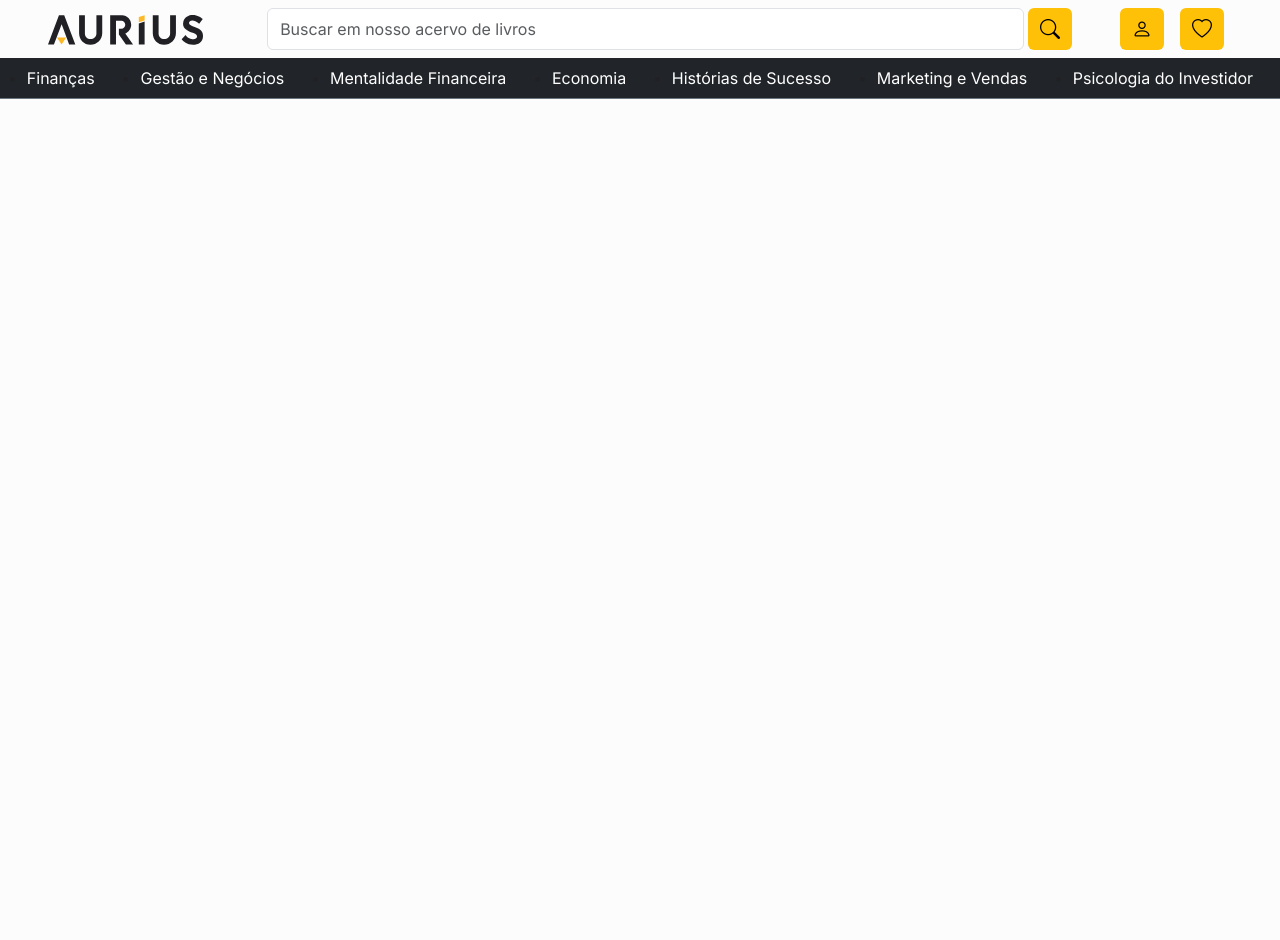
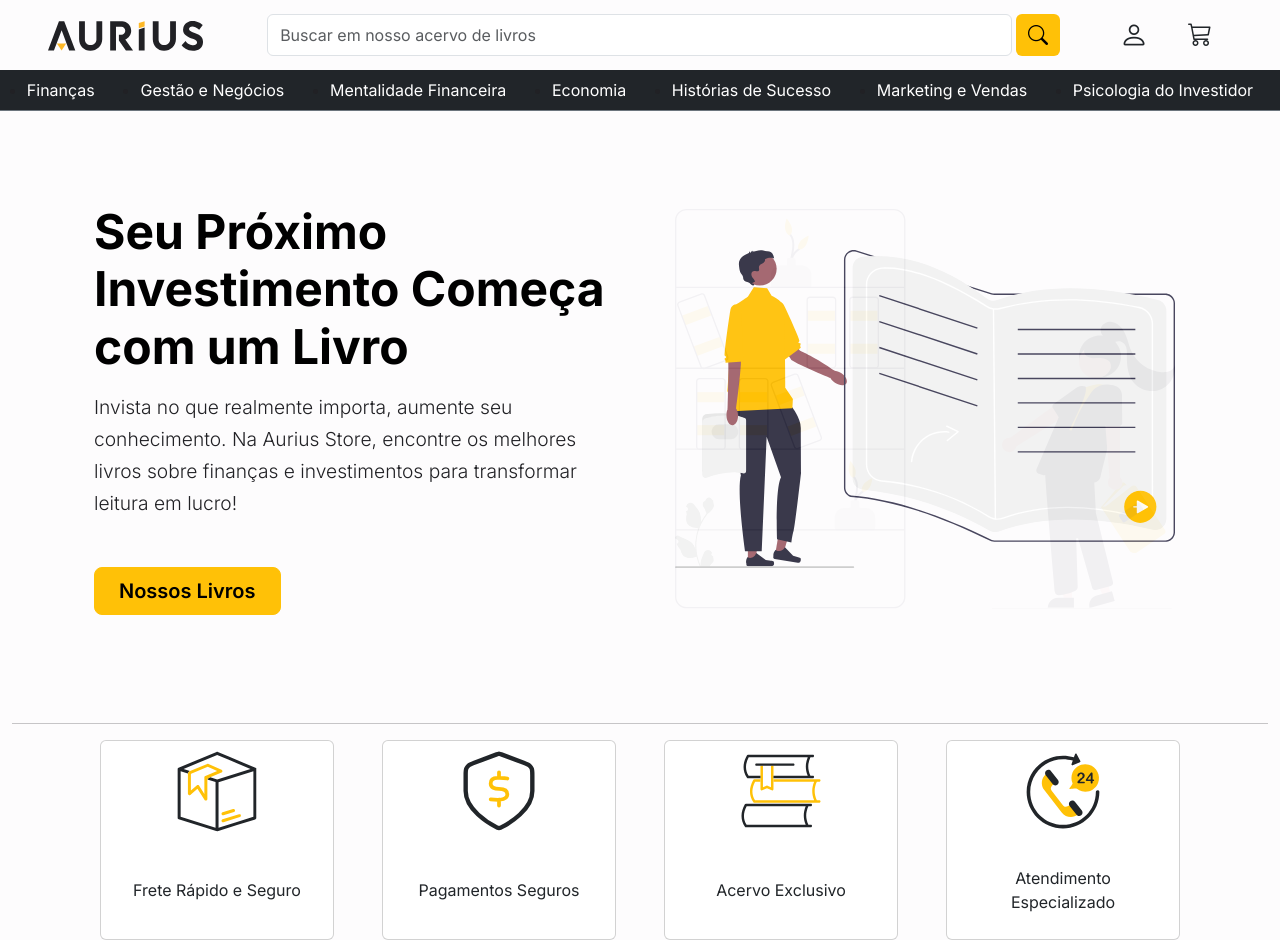
Before and after one commit to Matheusrike/aurius-store, a plain HTML site: page index.html in a window 1280 px wide. Before the commit the page ends 800 px from the top, so only its background shows below. Drawn offline with nearby package versions, Linux system fonts and the light colour scheme.

Commit message:
feat: add hero section, feature cards and improve nav bar style

```diff
--- a/index.html
+++ b/index.html
@@ -59,15 +59,15 @@
 							</form>
 
 							<div class="options d-flex flex-column align-items-center gap-2 flex-lg-row">
-								<button
-									class="btn btn-warning w-100 me-lg-2 d-flex align-items-center justify-content-center gap-2 border-0">
-									<i class="bi bi-person fs-5 d-none d-lg-block"></i>
+								<button type="button"
+									class="btn btn-transparent w-100 me-lg-2 d-flex align-items-center justify-content-center gap-2 border-0">
+									<i class="bi bi-person fs-3 lg-block"></i>
 									<span class="d-lg-block d-lg-none">Minha Conta</span>
 								</button>
 								<button
-									class="btn btn-warning w-100 me-lg-2 d-flex align-items-center justify-content-center gap-2 border-0">
-									<i class="bi bi-heart d-none fs-5 d-lg-block"></i>
-									<span class="d-lg-block d-lg-none">Meus Favoritos</span>
+									class="btn btn-transparent w-100 me-lg-2 d-flex align-items-center justify-content-center gap-2 border-0">
+									<i class="bi bi-cart3 fs-4 d-lg-block"></i>
+									<span class="d-lg-block d-lg-none">Carrinho</span>
 								</button>
 							</div>
 						</div>
@@ -97,6 +97,77 @@
 		</div>
 	</header>
 
+	<main class="container-fluid">
+		<section id="hero" class="container col-xxl-8 px-4 py-5">
+			<div class="row flex-lg-row-reverse align-items-center justify-content-center g-5">
+				<div class="col-10 col-sm-8 col-lg-6">
+					<div id="carouselExampleAutoplaying" class="carousel slide carousel-fade" data-bs-ride="carousel">
+						<div class="carousel-inner">
+							<div class="carousel-item active">
+								<img src="./public/images/undraw_book.svg" class="d-block w-100" alt="...">
+							</div>
+							<div class="carousel-item">
+								<img src="./public/images/undraw_bookshelf.svg" class="d-block w-100" alt="...">
+							</div>
+							<div class="carousel-item">
+								<img src="./public/images/undraw_reading.svg" class="d-block w-100" alt="...">
+							</div>
+						</div>
+					</div>
+				</div>
+				<div class=" col-lg-6">
+					<h1 class="hero__title display-5 fw-bold text-body-emphasis lh-12 mb-3 fs-2">
+						Seu Próximo Investimento Começa com um Livro
+					</h1>
+					<p class="lead fs-5 lh-6 text-justify mb-5">
+						Invista no que realmente importa, aumente seu conhecimento. Na Aurius Store, encontre os
+						melhores livros sobre finanças e investimentos para transformar leitura em lucro!
+					</p>
+					<div class="d-grid gap-2 d-md-flex justify-content-md-start">
+						<a href="#books" type="button" class="btn btn-warning btn-lg px-4 me-md-2 fw-semibold">Nossos
+							Livros</a>
+					</div>
+				</div>
+			</div>
+		</section>
+		<hr>
+		<section id="features">
+			<div class="container d-flex flex-column flex-lg-row align-items-center justify-content-center gap-5">
+				<div class="card feature__card">
+					<img src="./public/images/package-svgrepo.svg" class="card-img-top" alt="green iguana" />
+					<div class="card-body d-flex flex-column align-items-center	justify-content-center">
+						<p class="card-text">
+							Frete Rápido e Seguro
+						</p>
+					</div>
+				</div>
+				<div class="card feature__card">
+					<img src="./public/images/safe-payment-svgrepo.svg" class="card-img-top" alt="green iguana" />
+					<div class="card-body d-flex flex-column align-items-center	justify-content-center">
+						<p class="card-text fs-6">
+							Pagamentos Seguros
+						</p>
+					</div>
+				</div>
+				<div class="card feature__card">
+					<img src="./public/images/books-svgrepo.svg" class="card-img-top" alt="green iguana" />
+					<div class="card-body d-flex flex-column align-items-center	justify-content-center">
+						<p class="card-text fs-6">
+							Acervo Exclusivo
+						</p>
+					</div>
+				</div>
+				<div class="card feature__card">
+					<img src="./public/images/call-svgrepo.svg" class="card-img-top" alt="green iguana" />
+					<div class="card-body d-flex flex-column align-items-center justify-content-center">
+						<p class="card-text fs-6">
+							Atendimento Especializado
+						</p>
+					</div>
+				</div>
+		</section>
+	</main>
+
 	<script src="https://cdn.jsdelivr.net/npm/bootstrap@5.3.3/dist/js/bootstrap.bundle.min.js"
 		integrity="sha384-YvpcrYf0tY3lHB60NNkmXc5s9fDVZLESaAA55NDzOxhy9GkcIdslK1eN7N6jIeHz"
 		crossorigin="anonymous"></script>
--- a/styles/home.css
+++ b/styles/home.css
@@ -0,0 +1,38 @@
+.carousel-item img {
+	height: 250px !important;
+}
+
+.feature__card {
+	height: 200px !important;
+}
+
+.feature__card img {
+	height: 100px !important;
+}
+
+.feature__card p {
+	width: 200px !important;
+	text-align: center !important;
+}
+
+@media (min-width: 768px) {
+	.carousel-item img {
+		height: 400px !important;
+	}
+}
+
+@media (min-width: 992px) {
+	.carousel-item img {
+		height: 500px !important;
+		object-fit: fill;
+	}
+
+	.hero__title {
+		font-size: 3rem !important;
+	}
+
+	.lead {
+		font-size: 1.2rem !important;
+		line-height: 2rem !important;
+	}
+}
--- a/styles/style.css
+++ b/styles/style.css
@@ -24,3 +24,8 @@ body {
 header .logo {
 	height: 30px;
 }
+
+.btn-transparent:hover,
+.btn-transparent:active {
+	color: var(--primary) !important;
+}
```
Also changed, not shown: public/images/books-svgrepo.svg (added), public/images/call-svgrepo.svg (added), public/images/credit-card-svgrepo.svg (added), public/images/package-svgrepo.svg (added), public/images/safe-payment-svgrepo.svg (added), public/images/undraw_book.svg (added), public/images/undraw_bookshelf.svg (added), public/images/undraw_bookshelves_vhu6.svg (deleted), public/images/undraw_education_3vwh.svg (deleted), public/images/undraw_invest_t695.svg (deleted), public/images/undraw_reading.svg (added).
